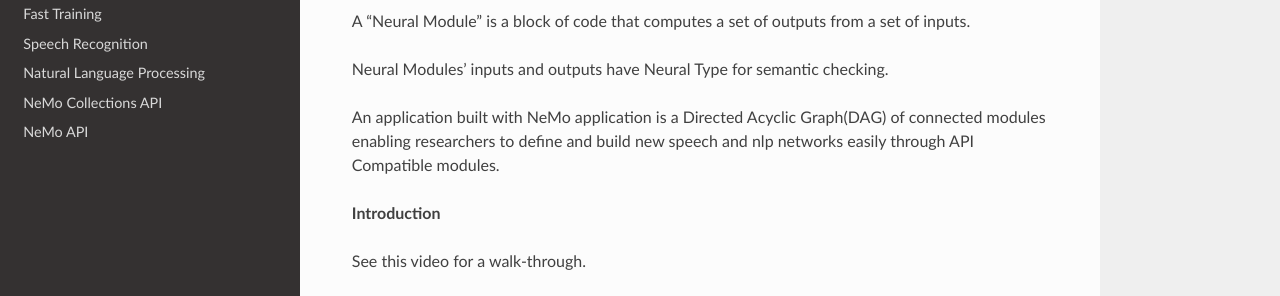
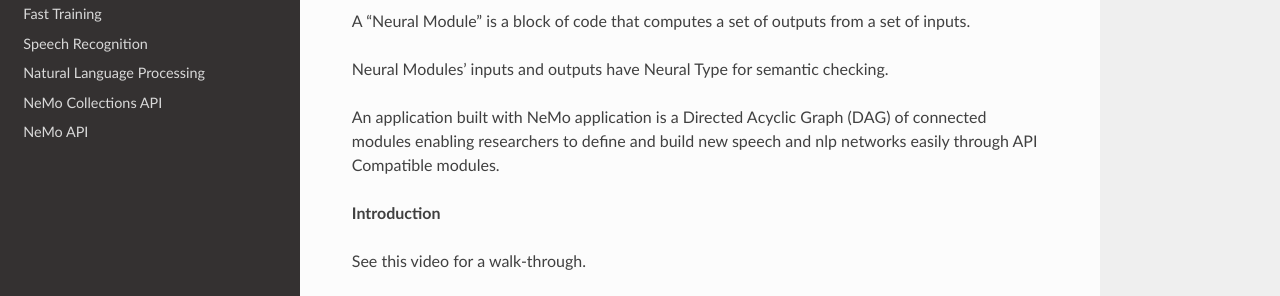
Before and after one commit to backend-engineer1/NEMO, a Sphinx documentation site: the page built from docs/sources/source/index.rst, in a window 1280 px wide and 1400 px high, cut to the strip 222-518 px from the top of the window. Built offline with Sphinx 7.4.7 and the Read the Docs theme 2.0.0, drawn with Linux system fonts in a browser that asks for light colours; some of the changed text lies outside the part shown.

Commit message:
Minor docs updates
Signed-off-by: Vitaly Lavrukhin <vlavrukhin@nvidia.com>

```diff
--- a/README.rst
+++ b/README.rst
@@ -38,7 +38,7 @@
 **Requirements**
 
 1) Python 3.6 or 3.7
-2) Pytorch 1.2 with GPU support
+2) PyTorch 1.2 with GPU support
 3) NVIDIA APEX. Install from here: https://github.com/NVIDIA/apex
 
 
@@ -81,7 +81,7 @@
 
 .. code-block:: bash
 
-	# Install the ASR collection from collections/nemo_asr
+    # Install the ASR collection from collections/nemo_asr
     apt-get install libsndfile1
     cd collections/nemo_asr
     pip install .
--- a/docs/sources/source/index.rst
+++ b/docs/sources/source/index.rst
@@ -22,7 +22,7 @@
 
 Neural Modules’ inputs and outputs have Neural Type for semantic checking.
 
-An application built with NeMo application is a Directed Acyclic Graph(DAG) of connected modules enabling researchers to define and build new speech and nlp networks easily through API Compatible modules.
+An application built with NeMo application is a Directed Acyclic Graph (DAG) of connected modules enabling researchers to define and build new speech and nlp networks easily through API Compatible modules.
 
 
 **Introduction**
```
Also changed, not shown: other parts of docs/sources/source/index.rst (+1 -5 lines), examples/start_here/README.md, 1 other file.
